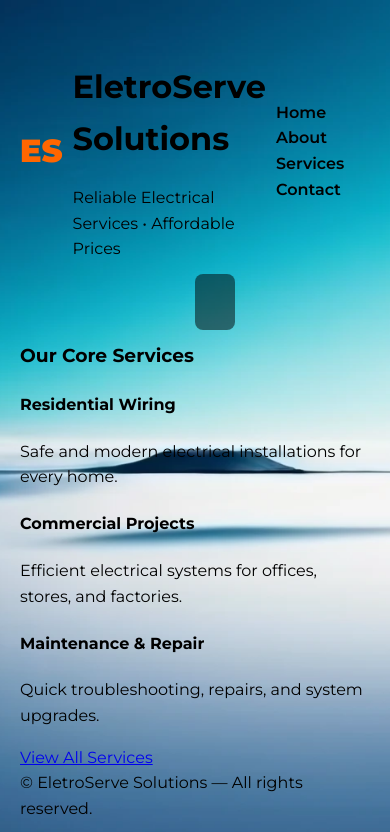
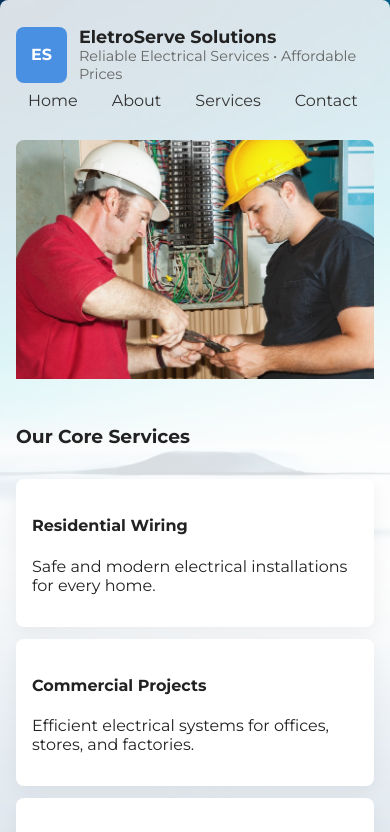
Before and after one commit to vuyelwa124/EletroServe-Solutions, a plain HTML site: page index.html in a window 390 px wide. Shown: the top 832 px of the page. Drawn offline with Linux system fonts and the light colour scheme; files that its build step writes are made by us from their sources; files whose address does not match are found by name.

Commit message:
Updated style.css

```diff
--- a/CSS/style.css
+++ b/CSS/style.css
@@ -1,87 +1,96 @@
+/* Base */
+:root{
+  --brand:#4a90e2;
+  --accent:#f5a623;
+  --danger:#d9534f;
+  --muted:#666;
+  --bg:#f2f2f2;
+}
+*
+/* Global background for all pages */
 body {
-    background-image: url(images/hollon.webp);
-    background-size: cover;
-    background-repeat: no-repeat;
-    background-position: center;
-    font-family: 'Montserrat', sans-serif;
-    color: black;
-    line-height: 1.6;
-    margin: 0;
-    background-color: transparent;
-  }
+  font-family: "Montserrat", Arial, sans-serif;
+  margin: 0;
+  color: #222;
+  background: url(images/hollon.webp) no-repeat center center fixed;
+  background-size: cover;
+  -webkit-font-smoothing: antialiased;
+  text-align: left;
+}
 
-  .container { max-width: 1200px; margin: auto; padding: 20px; }
-
-  header { display: flex; justify-content: space-between; align-items: center; padding: 20px 0; }
-  .brand { display: flex; align-items: center; gap: 10px; }
-  .logo { font-weight: 900; font-size: 2rem; color:#ff6600; }
-  nav a { margin: 0 10px; text-decoration: none; color: #000; font-weight: 600; }
-  nav a:hover { color: #ff6600; }
-
-  .hero {
-    position: relative;
-    width: 100%;
-    height: auto;
-    display: grid;
-    grid-template-columns: 1fr 400px;
-    gap: 20px;
-    background:transparent;
-    border-radius: 12px;
-    padding: 20px; /* ← add value */
-  }
-
-  .hero-img {
-    width: 100%;
-    height: 100%;
-    object-fit: cover;
-    display: block;
-  }
-
-  .hero-text {
-    position: absolute;
-    top: 50%;
-    left: 50%;
-    transform: translate(-50%, -50%);
-    z-index: 2;
-    text-align: center;
-    color: white;
-    font-family: 'montserrat', sans-serif;
-    padding:20px;
-    background-color: rgba(0,0,0,0.5);
-    border-radius: 8px;
-
-  }
-
-    .services h3 {
-        margin-top: 10px;
-        font-size: 20px;
-        color: #ffcc00; /* yellow */
-      }
+/* Optional: add semi-transparent overlay for readability */
+.container {
+  background: rgba(255, 255, 255, 0.85); /* slightly transparent white */
+  padding: 16px;
+  border-radius: 8px;
+}
 
 
+/* Header */
+header{display:flex;align-items:center;justify-content:space-between;padding:10px 0}
+.brand{display:flex;gap:12px;align-items:center}
+.logo{background:var(--brand);color:#fff;width:56px;height:56px;border-radius:8px;display:flex;align-items:center;justify-content:center;font-weight:700}
+.brand h1{margin:0;font-size:1.1rem}
+.muted-small{color:var(--muted);font-size:0.9rem}
 
-      .service {
-        text-align: center;
-        background: #fff;
-        padding: 15px;
-        border-radius: 10px;
-        box-shadow: 0 2px 6px rgba(0,0,0,0.1);
-      }
+/* Nav */
+nav{display:flex;gap:10px}
+nav a{color:#333;text-decoration:none;padding:8px 12px;border-radius:6px}
+nav a.active{background:#e9f2ff;color:var(--brand)}
 
+/* Hero */
+.hero{position:relative;border-radius:8px;overflow:hidden;margin:12px 0}
+.hero-img{width:100%;height:auto;display:block;filter:contrast(95%) saturate(95%)}
+.hero-overlay{position:absolute;left:24px;top:24px;color:#fff;text-shadow:0 2px 8px rgba(0,0,0,0.5)}
+.hero-ctas{margin-top:12px;display:flex;gap:8px}
+.btn{display:inline-block;padding:10px 16px;border-radius:8px;background:var(--brand);color:#fff;text-decoration:none}
+.btn.outline{background:transparent;border:2px solid #fff}
 
-.service img{
-    width: 200px;
-    height:auto;
-    border-radius: 10px;
+/* Services grid */
+.section-title{display:flex;align-items:center;justify-content:space-between}
+.search-row input{padding:8px;border-radius:6px;border:1px solid #ccc}
+.grid{display:grid;gap:12px}
+.services-grid{grid-template-columns:repeat(auto-fit,minmax(220px,1fr));margin-top:12px}
+.card{background:#fff;padding:16px;border-radius:8px;box-shadow:0 6px 18px rgba(0,0,0,0.05);transition:transform .18s}
+.card:hover{transform:translateY(-6px)}
+
+.center{text-align:center;margin-top:12px}
+
+/* Gallery */
+.gallery-section{margin-top:20px}
+.gallery-grid{display:grid;grid-template-columns:repeat(auto-fit,minmax(120px,1fr));gap:8px}
+.gallery-grid img{width:100%;height:120px;object-fit:cover;border-radius:6px;cursor:pointer;transition:transform .12s}
+.gallery-grid img:hover{transform:scale(1.03)}
+
+/* Lightbox (JS-controlled) */
+.lightbox{
+  position:fixed;inset:0;display:flex;align-items:center;justify-content:center;background:rgba(0,0,0,0.85);z-index:9999;
+}
+.lightbox img{max-width:94%;max-height:88%;border-radius:6px;box-shadow:0 10px 40px rgba(0,0,0,0.6)}
+.lightbox .close{position:absolute;top:14px;right:18px;background:#fff;border-radius:50%;padding:6px;cursor:pointer}
+
+/* Accordion */
+.accordion .acc-btn{width:100%;text-align:left;background:#fff;border:none;padding:14px;border-radius:6px;margin-bottom:6px;cursor:pointer}
+.acc-panel{display:none;padding:12px;background:#fafafa;border-radius:6px;margin-bottom:8px}
+
+/* Map */
+#map{width:100%;border-radius:8px;margin-top:8px}
+
+/* Forms */
+form{background:#fff;padding:16px;border-radius:8px;box-shadow:0 6px 18px rgba(0,0,0,0.04);max-width:720px;margin:14px auto}
+label{display:block;margin-bottom:10px;font-size:0.95rem}
+input[type="text"],input[type="email"],input[type="tel"],input[type="number"],select,textarea{
+  width:100%;padding:10px;border-radius:6px;border:1px solid #ddd;margin-top:6px;font-size:0.95rem
+}
+.form-actions{display:flex;gap:8px;align-items:center;margin-top:8px}
+.feedback{margin-top:12px;color:var(--muted)}
+
+/* small screens */
+@media (max-width:700px){
+  header{flex-direction:column;align-items:flex-start}
+  nav{flex-wrap:wrap}
+  .hero-overlay{left:12px;top:12px}
 }
 
-.services h3 {
-    margin-top: 10px;
-    font-size: 20px;
-}
-
-.price{
-    font-weight:bold;
-    font-size: 18px;
-    color: #333;
-}
+/* Accessibility focus */
+a:focus,input:focus,button:focus{outline:3px solid rgba(74,144,226,0.2);outline-offset:2px}
```
